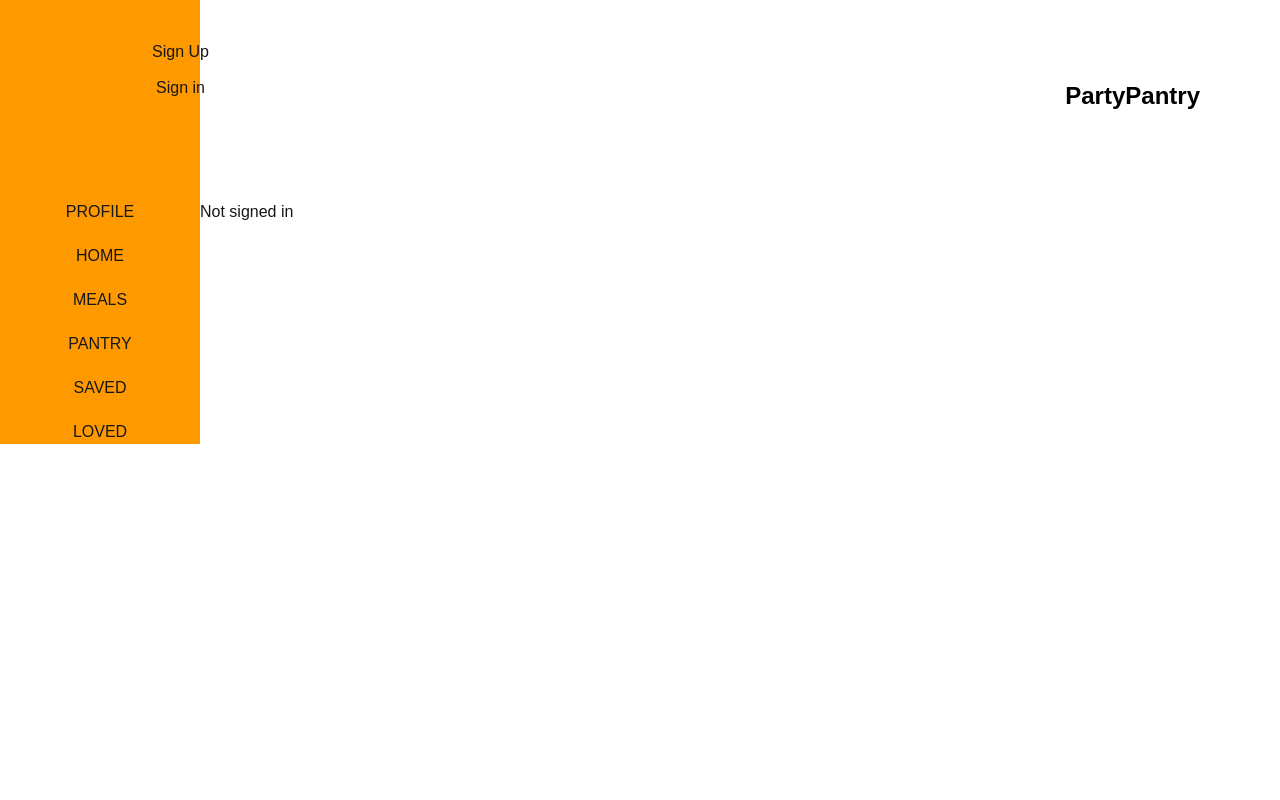
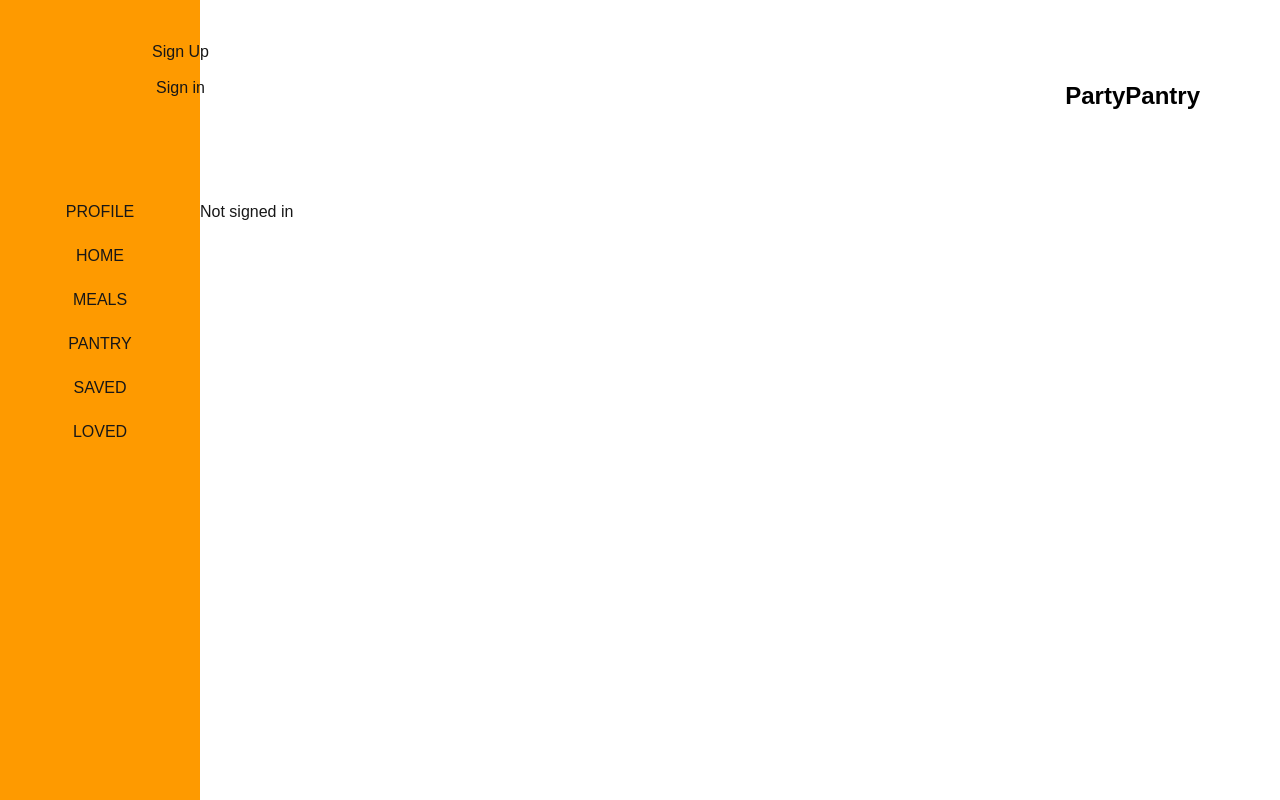
Before and after one commit to Jeskah/Week12, a Next.js app: page /profile in a window 1280 px wide. Built offline with nearby package versions, Linux system fonts and the light colour scheme; no server answers.

Commit message:
nav full height

```diff
--- a/src/app/(pages)/profile/page.js
+++ b/src/app/(pages)/profile/page.js
@@ -12,11 +12,11 @@ if (!dbUser) return <div>User not set up yet</div>
 
 return (
 <div className='flex flex-col w-100 text-sm gap-2 tracking-wide relative left'>
-    <Image src={clerkUser.imageUrl || '/placeholder.png'} width={100} height={100} alt="profile" />
+    <Image src={clerkUser.imageUrl || 'https://static.vecteezy.com/system/resources/previews/000/364/591/non_2x/chef-vector-illustration.jpg'} width={100} height={100} alt="profile" />
     <h1 className='text-2xl p-5'>{dbUser.username}</h1>
     <div className='border-amber-400 p-5'>
     <EditBio initialBio={dbUser.bio} userId={dbUser.id} />
-    </div>
+</div>
 </div>
 )
 }
--- a/src/app/layout.js
+++ b/src/app/layout.js
@@ -6,7 +6,7 @@ import Header from "./components/Header";
 export default async function RootLayout({ children }) {
   return (
     <html lang="en">
-      <body className="flex flex-row">
+      <body className="flex flex-row min-h-screen">
         <ClerkProvider>
           <Navbar/>
             <div className="w-full flex flex-col">
```
